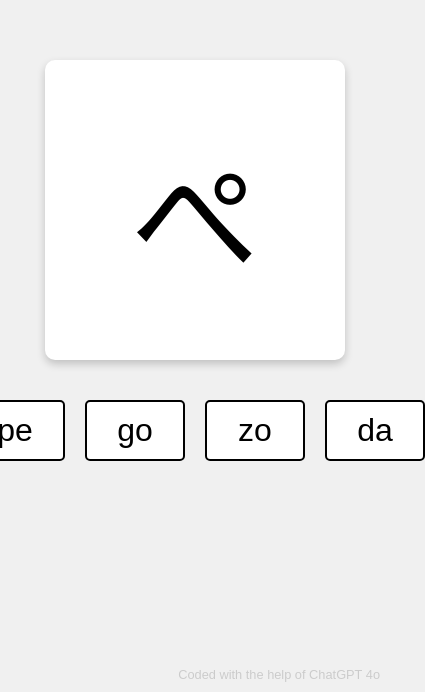
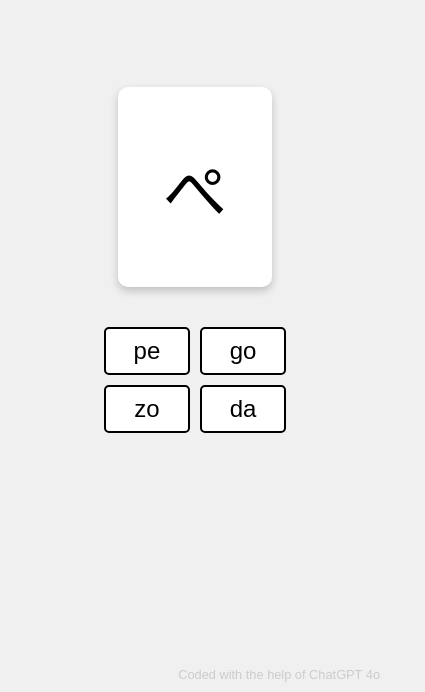
Before and after one commit to quentin-rey/kana-exercices, a plain HTML site: page index.html in a window 390 px wide. Shown: the part 152-844 px from the top of the page, 425 px wide, since content can reach past the window. Drawn offline with Linux system fonts and the light colour scheme.

Commit message:
Update CSS

```diff
--- a/style.css
+++ b/style.css
@@ -7,20 +7,20 @@ body {
     font-family: Arial, sans-serif;
     background-color: #f0f0f0;
     overflow: hidden;
-    /* Empêche le défilement si nécessaire */
 }
 
 .quiz-container {
     display: flex;
-    justify-content: center;
+    flex-direction: column;
     align-items: center;
-    flex-direction: column;
+    padding: 20px;
 }
 
 .kana-display {
     font-size: 8em;
     margin-bottom: 40px;
-    width: 300px;
+    width: 100%;
+    max-width: 300px;
     height: 300px;
     border-radius: 10px;
     box-shadow: 0 4px 8px rgba(0, 0, 0, 0.2);
@@ -43,20 +43,18 @@ body {
     display: flex;
     justify-content: center;
     gap: 20px;
-    /* Ajoute un espace de 20px entre les boutons */
     margin-bottom: 20px;
-    position: relative;
+    flex-wrap: wrap;
 }
 
 .option {
     font-size: 2em;
-    padding: 10px 10px;
+    padding: 10px;
     cursor: pointer;
     background-color: #ffffff;
     border: 2px solid #000000;
     border-radius: 5px;
     width: 100px;
-    /* Définir une largeur fixe pour tous les boutons */
     text-align: center;
     transition: background-color 0.3s;
 }
@@ -76,13 +74,10 @@ body {
     border-radius: 5px;
     display: none;
     position: absolute;
-    /* Utilisation de la position absolue */
     left: 50%;
     transform: translateX(-50%);
     bottom: -50px;
-    /* Positionné en bas du conteneur */
     z-index: 10;
-    /* Assure que la notification est au-dessus du contenu */
 }
 
 .notification.correct {
@@ -102,3 +97,27 @@ footer {
     font-size: 0.8em;
     opacity: 0.15;
 }
+
+@media (max-width: 600px) {
+    .kana-display {
+        font-size: 4em;
+        width: 80%;
+        height: 200px;
+    }
+
+    .option {
+        font-size: 1.5em;
+        padding: 8px 5px;
+        width: 80px;
+    }
+
+    .options {
+        gap: 10px;
+    }
+}
+
+@media (max-width: 400px) {
+    .option {
+        width: 45%;
+    }
+}
```
